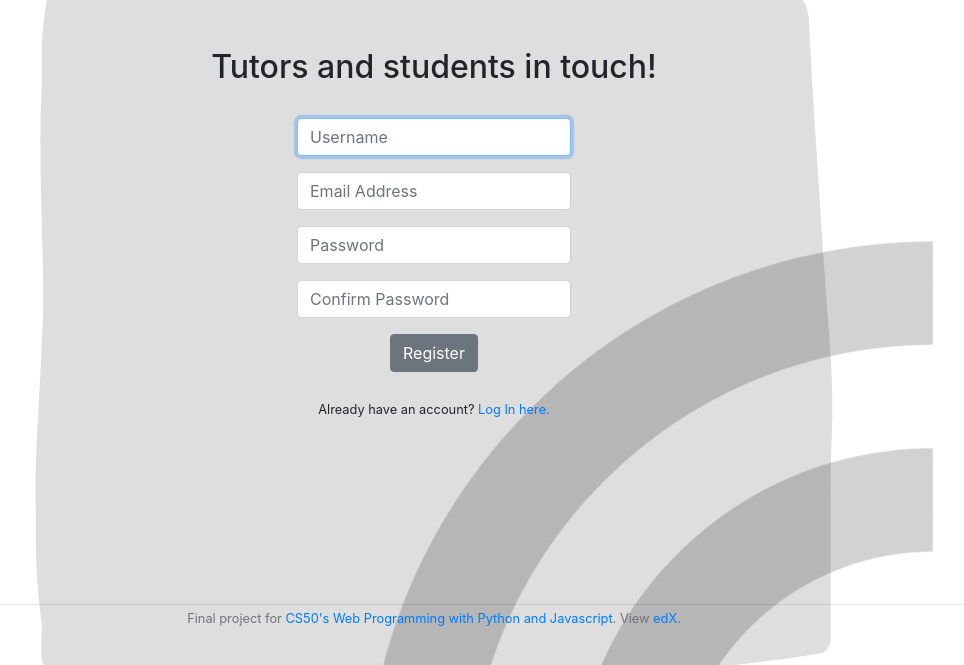
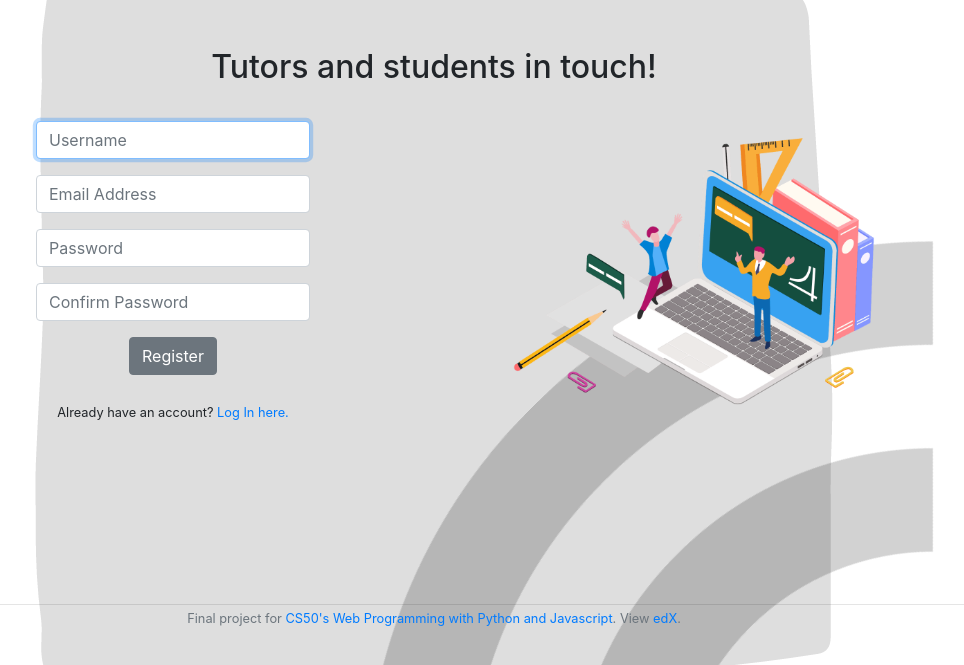
Before and after one commit to agustinnigrelli/cs50-web, a Django app: page /register in a window 1280 px wide. Shown: the part 95-760 px from the top of the page, without its empty margins (206-1170 px from the left). Run offline with Django 3.2, Linux system fonts and the light colour scheme; some libraries are stand-ins or nearby versions.

Commit message:
Added a couple of images and style

```diff
--- a/odeon/static/odeon/select.js
+++ b/odeon/static/odeon/select.js
@@ -3,6 +3,7 @@ document.addEventListener('DOMContentLoaded', function() {
     // first hide all the divs, using display so the page accomodates itself
     document.querySelector('#tutor').style.display = 'none';
     document.querySelector('#student').style.display = 'none';
+    document.querySelector('#nothing').style.display = 'block';
 
     document.querySelector('#select').onchange = function() {
 
@@ -13,12 +14,15 @@ document.addEventListener('DOMContentLoaded', function() {
         if (optionValue === 'tutor') {
                 document.querySelector('#tutor').style.display = 'block';
                 document.querySelector('#student').style.display = 'none';
+                document.querySelector('#nothing').style.display = 'none';
             } else if (optionValue === 'student') {
                 document.querySelector('#tutor').style.display = 'none';
                 document.querySelector('#student').style.display = 'block';
+                document.querySelector('#nothing').style.display = 'none';
             } else if (optionValue === 'empty') {
                 document.querySelector('#tutor').style.display = 'none';
                 document.querySelector('#student').style.display = 'none';
+                document.querySelector('#nothing').style.display = 'block';
     }
 };
 
--- a/odeon/static/odeon/style.css
+++ b/odeon/static/odeon/style.css
@@ -117,3 +117,9 @@ body
   border: 1px solid #3e549a;
   text-shadow: 0px -1px 0px rgba(0, 0, 0, 0.3);
 }
+
+.form-box {
+    margin: auto;
+    text-align: center;
+    width: 500px;
+}
--- a/odeon/templates/odeon/publish.html
+++ b/odeon/templates/odeon/publish.html
@@ -18,6 +18,9 @@
     </select>
     <br>
     <br>
+    <div id="nothing">
+        <img src="{% static 'odeon/sketch2.png' %}" style="max-width:400px">
+    </div>
     <div id="tutor">
         <form name="tutor" id="tutor" class="acc-form" action="/publish" method="post" onsubmit="return validate_tutor()" required>
             {% csrf_token %}
--- a/odeon/templates/odeon/register.html
+++ b/odeon/templates/odeon/register.html
@@ -9,8 +9,8 @@
 
     <center><h2>Tutors and students in touch!</h2></center>
     <br>
-    <div>
-        <div>
+    <div style="display:flex">
+        <div class="form-box" style="float:left;">
             {% if message %}
                 <div>{{ message }}</div>
             {% endif %}
@@ -32,7 +32,9 @@
             </form>
             <br>
             <small>Already have an account? <a href="{% url 'login' %}">Log In here.</a></small>
-            </div>
+        </div>
+        <div class="form-box" style="float:right;">
+            <img src="{% static 'odeon/sketch1.png' %}" style="max-width:400px">
         </div>
     </div>
 
```
Also changed, not shown: odeon/templates/odeon/login.html (+5 -2 lines), db.sqlite3.
